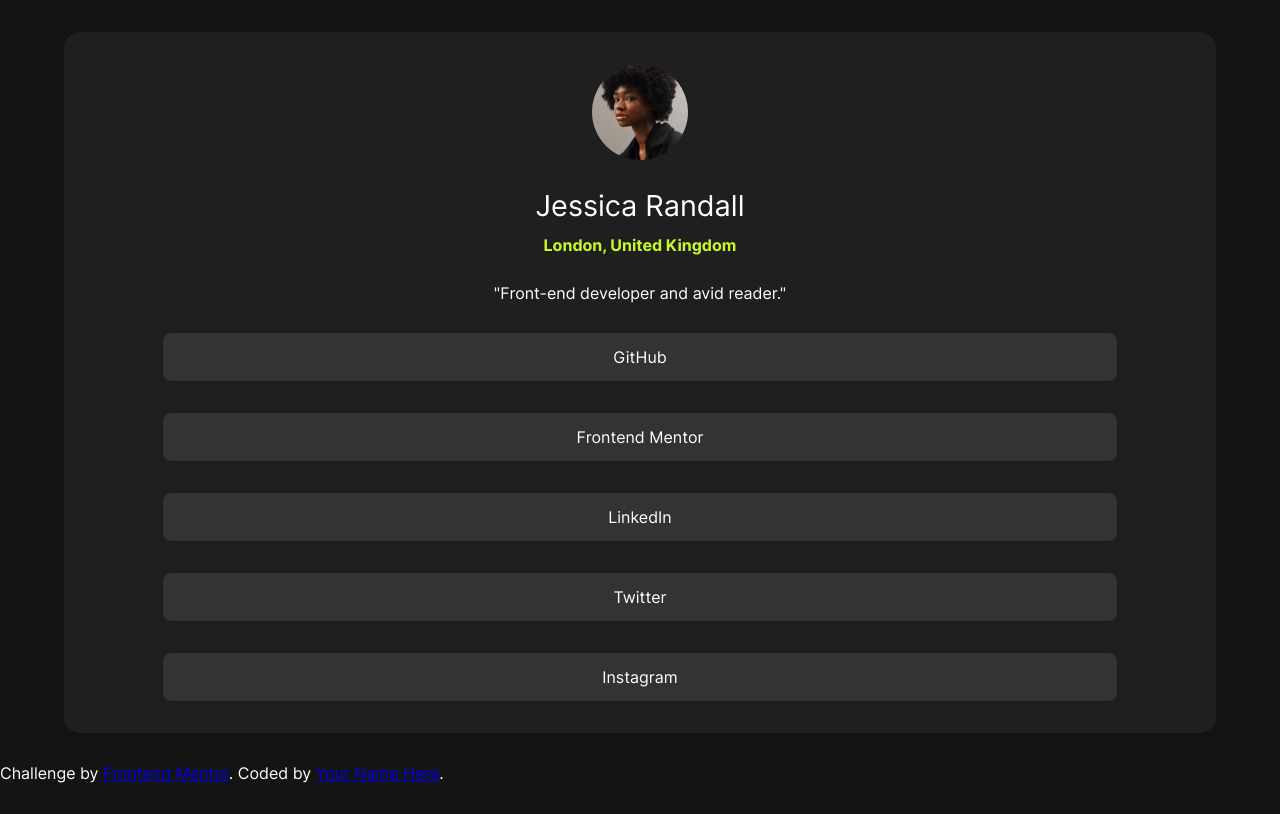
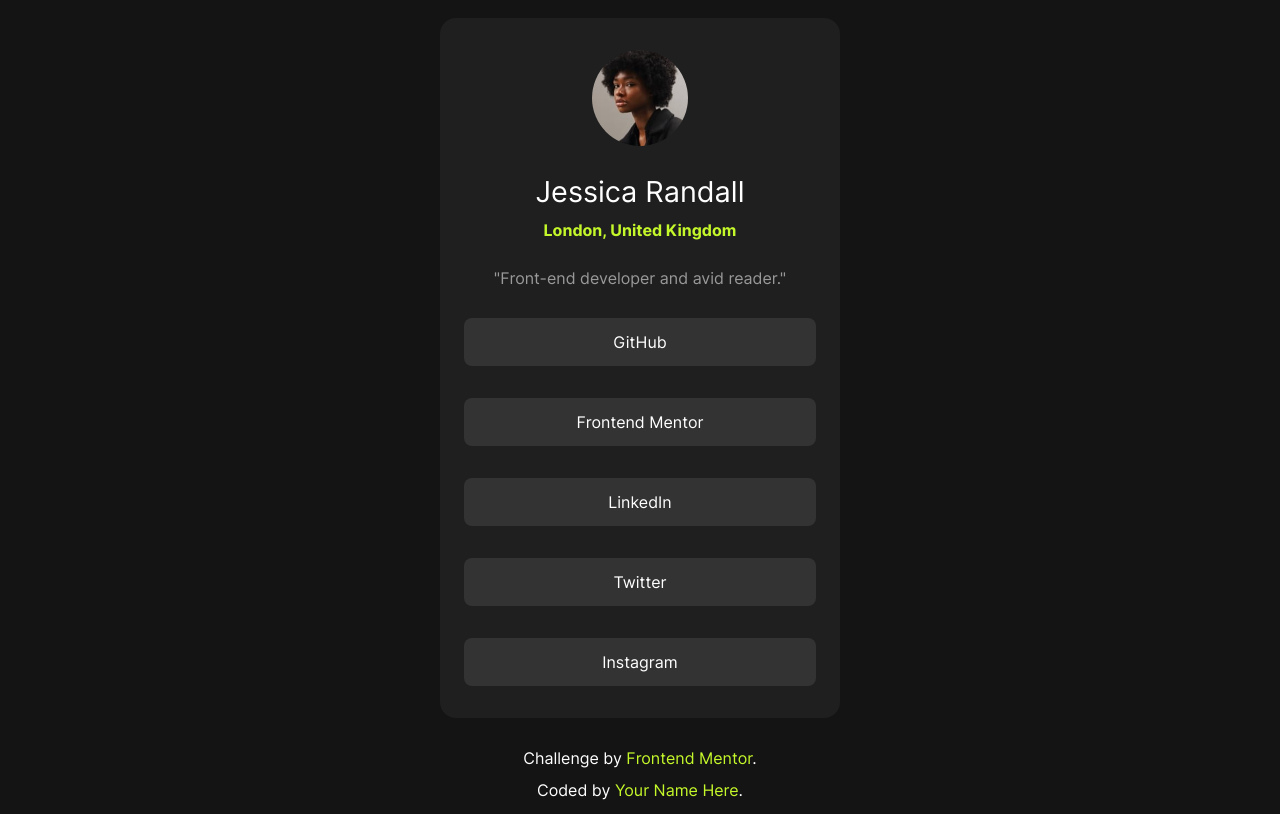
Before and after one commit to MitziR02/socialLinks-frontMentor.github.io, a plain HTML site: page index.html in a window 1280 px wide. Drawn offline with Linux system fonts and the light colour scheme.

Commit message:
Final Commit

```diff
--- a/assets/css/main.css
+++ b/assets/css/main.css
@@ -16,10 +16,19 @@ body{
     background-color: var(--offBlack);
     color: var(--white);
     font-family: var(--fontInter);
+
+    height: 100vh;
+
+    display: flex;
+    align-items: center;
+    justify-content: center;
+    flex-direction: column;
 }
 
 main{
     display: flex;
     align-items: center;
     justify-content: center;
+
+    width: 100%;
 }
--- a/assets/css/style.css
+++ b/assets/css/style.css
@@ -9,7 +9,7 @@
     border-radius: 16px;
     background-color: var(--darkGrey);
 
-    margin: 2rem 0;
+    margin: 2rem 0 2rem;
 }
 .avatar{
     border-radius: 50%;
@@ -32,6 +32,7 @@ h2{
 
 h3{
     font-size: 1rem;
+    color: #999999;
 }
 
 .list-links{
@@ -52,3 +53,46 @@ h3{
     background-color: var(--grey);
     border-radius: 0.5rem;
 }
+
+.links-item:hover{
+    background-color: var(--green);
+    cursor: pointer;
+    color: black;
+}
+
+footer{
+    display: flex;
+    align-items: center;
+    justify-content: center;
+    width: 100%;
+}
+
+.attribution{
+    width: 90%;
+    text-align: center;
+}
+
+.footer-attribution{
+    font-size: 1rem;
+}
+
+a{
+    text-decoration: none;
+    color: var(--green);
+}
+
+@media screen and (min-width: 800px){
+    .card{
+     width: 400px;
+    }
+ }
+
+ @media screen and (max-width: 800px){
+    footer{
+     display: none;
+    }
+
+    .links-item{
+        margin: .7rem 0;
+    }
+ }
--- a/index.html
+++ b/index.html
@@ -32,8 +32,13 @@
 
   <footer>
     <div class="attribution">
+     <h1 class="footer-attribution">
       Challenge by <a href="https://www.frontendmentor.io?ref=challenge" target="_blank">Frontend Mentor</a>.
+     </h1>
+
+     <h1 class="footer-attribution">
       Coded by <a href="#">Your Name Here</a>.
+     </h1>
     </div>
   </footer>
 </body>
```
